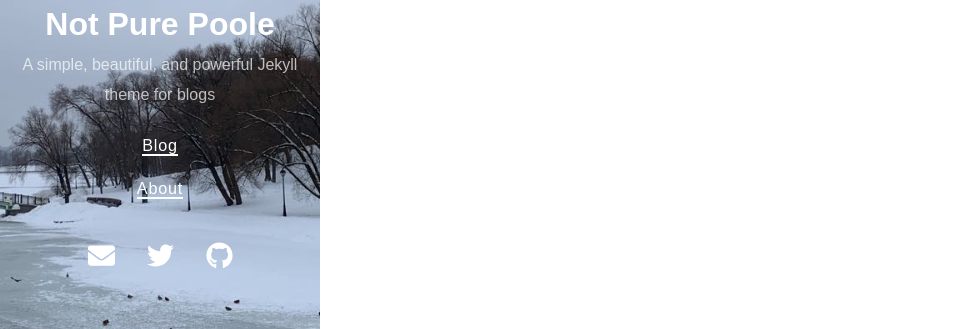
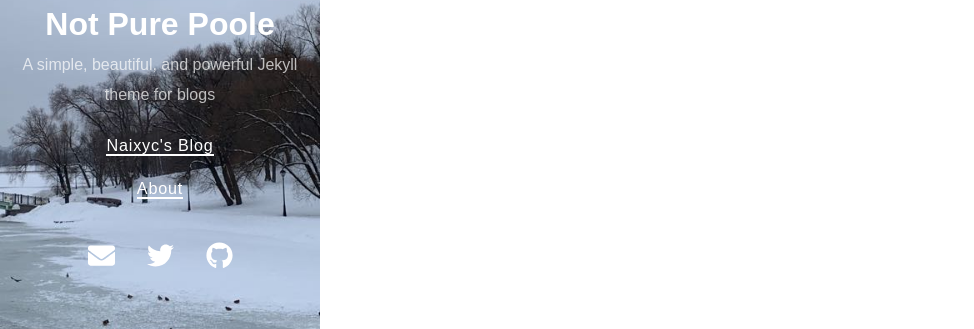
Before and after one commit to naixyc/naixyc.Github.io, a Jekyll site: the page built from index.html, in a window 1280 px wide. Shown: the part 359-688 px from the top of the page, without its empty margins (0-974 px from the left). Built offline with Jekyll 4.4.1, drawn with Linux system fonts in a browser that asks for light colours; nearby versions of some CDN libraries; the list of posts is cut into pages by our own code.

Commit message:
Update navigation.yml

```diff
--- a/_data/navigation.yml
+++ b/_data/navigation.yml
@@ -1,4 +1,4 @@
-- title: Blog
+- title: Naixyc's Blog
   url: /
 - title: About
   url: /about/
```
